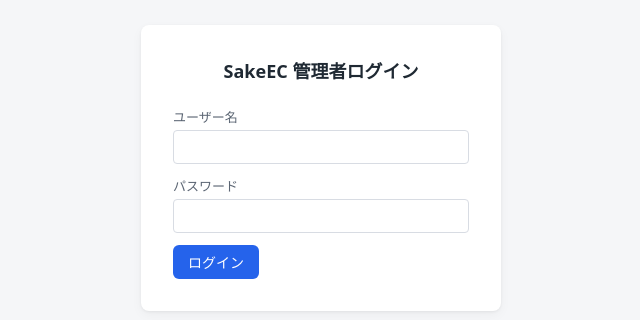
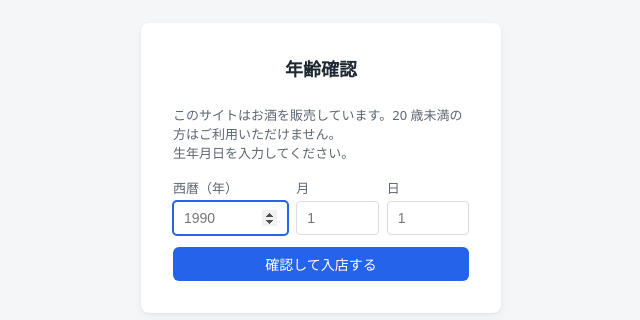
Before and after one commit to nanasinogonbei-493561/ECsite-Java, a React app in the folder frontend/: page /#/age-verification in a window 1280 px wide. Before the commit this address led to /#/login. Shown: the part 232-552 px from the top of the page, without its empty margins (319-959 px from the left). Built offline with nearby package versions, Linux system fonts and the light colour scheme; the HTML template or start-up script is replaced by a standard one.

Commit message:
年齢確認画面を作成しました。

```diff
--- a/frontend/src/App.tsx
+++ b/frontend/src/App.tsx
@@ -2,9 +2,11 @@ import { useEffect } from "react";
 import { useRoute, navigate } from "./router/Router";
 import { useAuth } from "./lib/auth/useAuth";
 import { LoginPage } from "./pages/LoginPage";
+import { AgeVerificationPage } from "./pages/AgeVerificationPage";
 import { AdminProductsPage } from "./pages/AdminProductsPage";
 import { AdminOrdersPage } from "./pages/AdminOrdersPage";
 import { AdminLayout } from "./components/AdminLayout";
+import { isAgeVerified } from "./lib/ageVerification";
 
 export default function App() {
   const route = useRoute();
@@ -19,9 +21,18 @@ export default function App() {
    * というバグを踏むため。
    */
   useEffect(() => {
+    // 年齢確認ページ自体は誰でも開ける（リダイレクト対象外）
+    if (route === "/age-verification") return;
+
     // hash が空 (起動直後) ならデフォルトに振り分け
     if (route === "/" || route === "") {
-      navigate(auth.isAuthenticated ? "/admin/products" : "/login");
+      if (auth.isAuthenticated) {
+        navigate("/admin/products");
+      } else if (!isAgeVerified()) {
+        navigate("/age-verification");
+      } else {
+        navigate("/login");
+      }
       return;
     }
     // 認証済みなのにログイン画面に来たら管理画面へ
@@ -37,6 +48,10 @@ export default function App() {
   }, [route, auth.isAuthenticated]);
 
   // ===== レンダー: 副作用は呼ばない =====
+
+  if (route === "/age-verification") {
+    return <AgeVerificationPage />;
+  }
 
   if (route === "/login") {
     // 認証済みのケースは useEffect が遷移させる。一瞬ここを通る可能性はあるが
--- a/frontend/src/index.css
+++ b/frontend/src/index.css
@@ -59,6 +59,15 @@ a:hover { text-decoration: underline; }
   padding: 32px; width: 100%; max-width: 360px;
 }
 .login-title { margin: 0 0 24px; font-size: 18px; text-align: center; }
+
+/* ===== 年齢確認 (生年月日3列) ===== */
+.dob-grid {
+  display: grid;
+  grid-template-columns: 1.4fr 1fr 1fr;
+  gap: 8px;
+  margin-bottom: 12px;
+}
+.dob-grid .field { margin-bottom: 0; }
 
 /* ===== 管理画面シェル ===== */
 .admin-shell { display: flex; flex-direction: column; min-height: 100vh; }
--- /dev/null
+++ b/frontend/src/lib/ageVerification.ts
@@ -0,0 +1,107 @@
+/**
+ * 年齢確認の状態をセッションストレージに保持する。
+ * ブラウザを閉じるまで有効（基本設計書 9. セキュリティ）。
+ */
+
+const STORAGE_KEY = "ageVerifiedAt";
+const MIN_AGE = 20;
+
+export function isAgeVerified(): boolean {
+  try {
+    return sessionStorage.getItem(STORAGE_KEY) !== null;
+  } catch {
+    return false;
+  }
+}
+
+export function markAgeVerified(): void {
+  try {
+    sessionStorage.setItem(STORAGE_KEY, new Date().toISOString());
+  } catch {
+    // ストレージが使えない環境（プライベートモード等）は黙認
+  }
+}
+
+export function clearAgeVerified(): void {
+  try {
+    sessionStorage.removeItem(STORAGE_KEY);
+  } catch {
+    // noop
+  }
+}
+
+/**
+ * 生年月日から満年齢を算出する。
+ * 誕生日が来ていなければ 1 引く。
+ */
+export function calcAge(birth: Date, today: Date = new Date()): number {
+  let age = today.getFullYear() - birth.getFullYear();
+  const m = today.getMonth() - birth.getMonth();
+  if (m < 0 || (m === 0 && today.getDate() < birth.getDate())) {
+    age -= 1;
+  }
+  return age;
+}
+
+export interface AgeCheckResult {
+  ok: boolean;
+  /** 入力エラーがある場合のメッセージ。ok=true のときは undefined。 */
+  message?: string;
+  age?: number;
+}
+
+/**
+ * 入力された year/month/day を検証して年齢を返す。
+ * 文字列のまま受け取り、数値変換と妥当性チェックをここで一括する。
+ */
+export function verifyBirthDate(
+  yearStr: string,
+  monthStr: string,
+  dayStr: string,
+  today: Date = new Date(),
+): AgeCheckResult {
+  const year = Number(yearStr);
+  const month = Number(monthStr);
+  const day = Number(dayStr);
+
+  if (!yearStr || !monthStr || !dayStr) {
+    return { ok: false, message: "生年月日を入力してください。" };
+  }
+  if (!Number.isInteger(year) || !Number.isInteger(month) || !Number.isInteger(day)) {
+    return { ok: false, message: "生年月日は数値で入力してください。" };
+  }
+
+  const thisYear = today.getFullYear();
+  if (year < 1900 || year > thisYear) {
+    return { ok: false, message: "西暦が正しくありません。" };
+  }
+  if (month < 1 || month > 12) {
+    return { ok: false, message: "月は 1〜12 で入力してください。" };
+  }
+  if (day < 1 || day > 31) {
+    return { ok: false, message: "日は 1〜31 で入力してください。" };
+  }
+
+  // 月末日のチェック (例: 2/30 を弾く)
+  const birth = new Date(year, month - 1, day);
+  if (
+    birth.getFullYear() !== year ||
+    birth.getMonth() !== month - 1 ||
+    birth.getDate() !== day
+  ) {
+    return { ok: false, message: "存在しない日付です。" };
+  }
+  if (birth.getTime() > today.getTime()) {
+    return { ok: false, message: "未来の日付は入力できません。" };
+  }
+
+  const age = calcAge(birth, today);
+  if (age < MIN_AGE) {
+    return {
+      ok: false,
+      age,
+      message: `${MIN_AGE} 歳未満の方はご利用いただけません。`,
+    };
+  }
+  return { ok: true, age };
+}
--- /dev/null
+++ b/frontend/src/pages/AgeVerificationPage.tsx
@@ -0,0 +1,102 @@
+import { useState, type FormEvent } from "react";
+import { navigate } from "../router/Router";
+import { logger } from "../lib/logging";
+import { markAgeVerified, verifyBirthDate } from "../lib/ageVerification";
+
+/**
+ * 基本設計書 3.1 / 7. ビジネスルール:
+ *   初回アクセスで生年月日入力。20 歳以上のみ継続利用可能（セッション保持）。
+ */
+export function AgeVerificationPage() {
+  const [year, setYear] = useState("");
+  const [month, setMonth] = useState("");
+  const [day, setDay] = useState("");
+  const [error, setError] = useState<string | null>(null);
+
+  const onSubmit = (e: FormEvent) => {
+    e.preventDefault();
+    const result = verifyBirthDate(year, month, day);
+    if (!result.ok) {
+      setError(result.message ?? "入力内容を確認してください。");
+      logger.warn({
+        event: "AGE_VERIFICATION_FAILED",
+        message: result.message ?? "age verification failed",
+        context: { age: result.age },
+      });
+      return;
+    }
+    markAgeVerified();
+    logger.info({
+      event: "AGE_VERIFICATION_SUCCEEDED",
+      message: "age verified",
+      context: { age: result.age },
+    });
+    navigate("/");
+  };
+
+  return (
+    <div className="login-shell">
+      <form className="login-card" onSubmit={onSubmit} aria-label="年齢確認">
+        <h1 className="login-title">年齢確認</h1>
+        <p className="muted" style={{ marginTop: 0, marginBottom: 16 }}>
+          このサイトはお酒を販売しています。20 歳未満の方はご利用いただけません。
+          <br />
+          生年月日を入力してください。
+        </p>
+
+        <div className="dob-grid">
+          <label className="field">
+            <span>西暦（年）</span>
+            <input
+              type="number"
+              inputMode="numeric"
+              min={1900}
+              max={2100}
+              value={year}
+              onChange={(e) => setYear(e.target.value)}
+              placeholder="1990"
+              required
+              autoFocus
+            />
+          </label>
+          <label className="field">
+            <span>月</span>
+            <input
+              type="number"
+              inputMode="numeric"
+              min={1}
+              max={12}
+              value={month}
+              onChange={(e) => setMonth(e.target.value)}
+              placeholder="1"
+              required
+            />
+          </label>
+          <label className="field">
+            <span>日</span>
+            <input
+              type="number"
+              inputMode="numeric"
+              min={1}
+              max={31}
+              value={day}
+              onChange={(e) => setDay(e.target.value)}
+              placeholder="1"
+              required
+            />
+          </label>
+        </div>
+
+        {error && (
+          <p role="alert" className="error-text">
+            {error}
+          </p>
+        )}
+
+        <button type="submit" className="btn btn-primary" style={{ width: "100%" }}>
+          確認して入店する
+        </button>
+      </form>
+    </div>
+  );
+}
```
Also changed, not shown: 2 other files (tests, documents, lock files or other folders).
